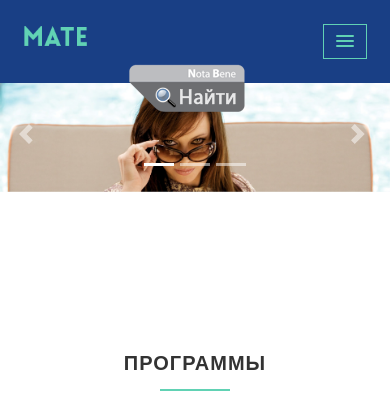
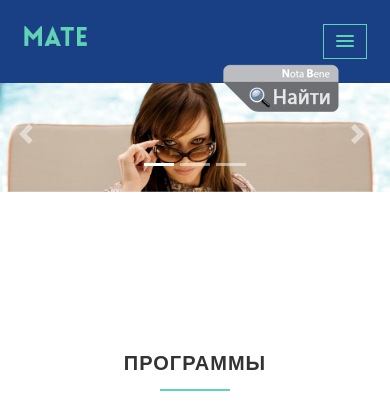
Before and after one commit to DimaObora/HealthOfChildren, a PHP site: page / in a window 390 px wide. Shown: the top 409 px of the page. Run offline with PHP 8.4, Linux system fonts and the light colour scheme.

Commit message:
исправил проблему с првой ссылкой в меню на малых разрешениях

```diff
--- a/css/responsive.css
+++ b/css/responsive.css
@@ -94,6 +94,9 @@
   #panel {
     margin-top: 85px;
   }
+  .tab ul.login {
+    right: 46px;
+  }
 }
 @media (max-width: 575px){
   #sliding_panel{
--- a/css/slicknav.css
+++ b/css/slicknav.css
@@ -147,6 +147,7 @@
     max-height: 350px;
     padding: 0;
     width: 100%;
+    margin-top: 8em;
 }
 
 .slicknav_nav ul {
```
